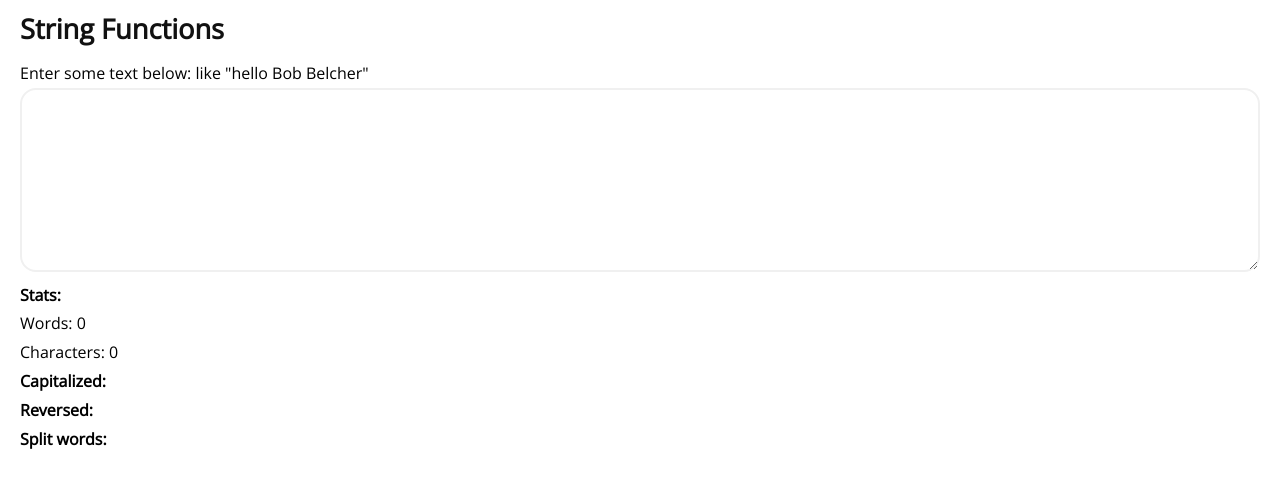
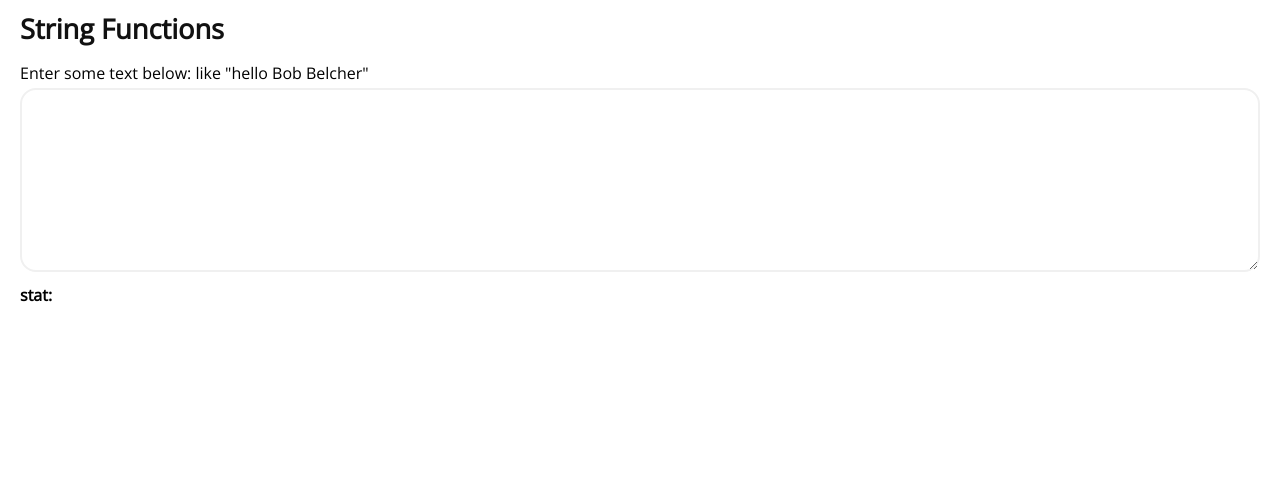
Before and after one commit to IT3049C-Lively-FA23/js-and-dom-exercises-irvinese, a website: page exercises/word-counter/index.html in a window 1280 px wide. Drawn offline with nearby package versions, Linux system fonts and the light colour scheme; files whose address does not match are found by name.

Commit message:
Word Counter section completed.

```diff
--- a/exercises/word-counter/index.html
+++ b/exercises/word-counter/index.html
@@ -11,15 +11,8 @@
     <label for="text">Enter some text below: like "hello Bob Belcher" </label>
     <textarea id="text" rows="10" cols="60"></textarea>
     <div id="stats">
-      <strong>Stats:</strong>
-      <p id="wordCount">Words: 0</p>
-      <p id="charCount">Characters: 0</p>
-    </div>
-    <div id="results">
-      <span>
-        <strong>Capitalized:</strong><p id="capitalize"></p></span>
-      <span><strong>Reversed:</strong><p id="reverse"></p></span>
-      <strong>Split words:</strong><ul id="split"></ul>
+      <strong>stat:</strong>
+      <p id="stat"></p>
     </div>
     <script src="js/strings.js"></script>
     <script src="js/app.js"></script>
--- a/exercises/word-counter/js/app.js
+++ b/exercises/word-counter/js/app.js
@@ -10,28 +10,23 @@ Cypress.on('uncaught:exception', (err, runnable) => {
   return false
 })
 const textarea = document.getElementById("text");
-const wordCountSection = document.getElementById("wordCount");
-const charCountSection = document.getElementById("charCount");
-  const form = document.querySelector("form");
+const wordCountSection = document.getElementById("stat");
+const form = document.querySelector("form");
 
-form.addEventListener("submit", function(e){
-  e.preventDefault();
-});
-
-  textarea.addEventListener("input", updateStats);
-
-  function updateStats(){
-
+function updateStats() {
     const text = textarea.value;
 
     const words = text.trim().split(/\s+/);
-
-
     const charCount = text.length;
 
-    wordCountSection.innerText = `Words: ${words.length}`;
-  charCountSection.innerText = `Characters: ${charCount}`;
-  }
+    wordCountSection.innerText = `You've written ${words.length} words and ${charCount} characters.`;
+}
+
+textarea.addEventListener("input", updateStats);
+
+form.addEventListener("submit", function (e) {
+    e.preventDefault();
+});
 
 /*
   class WordCounter{
```
